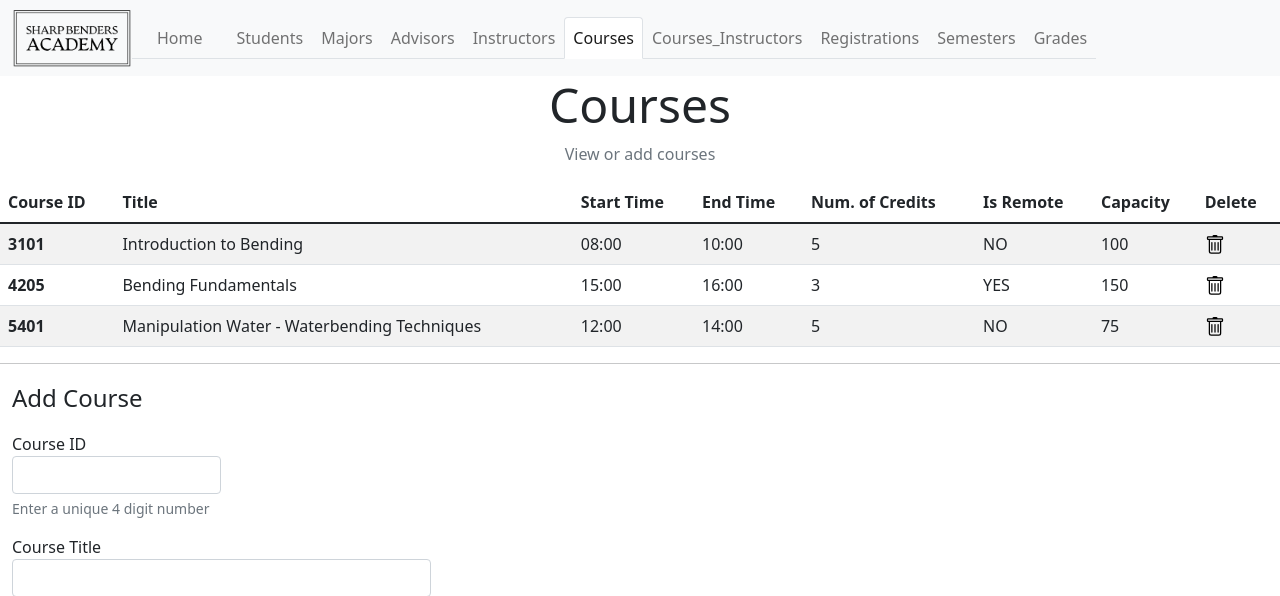
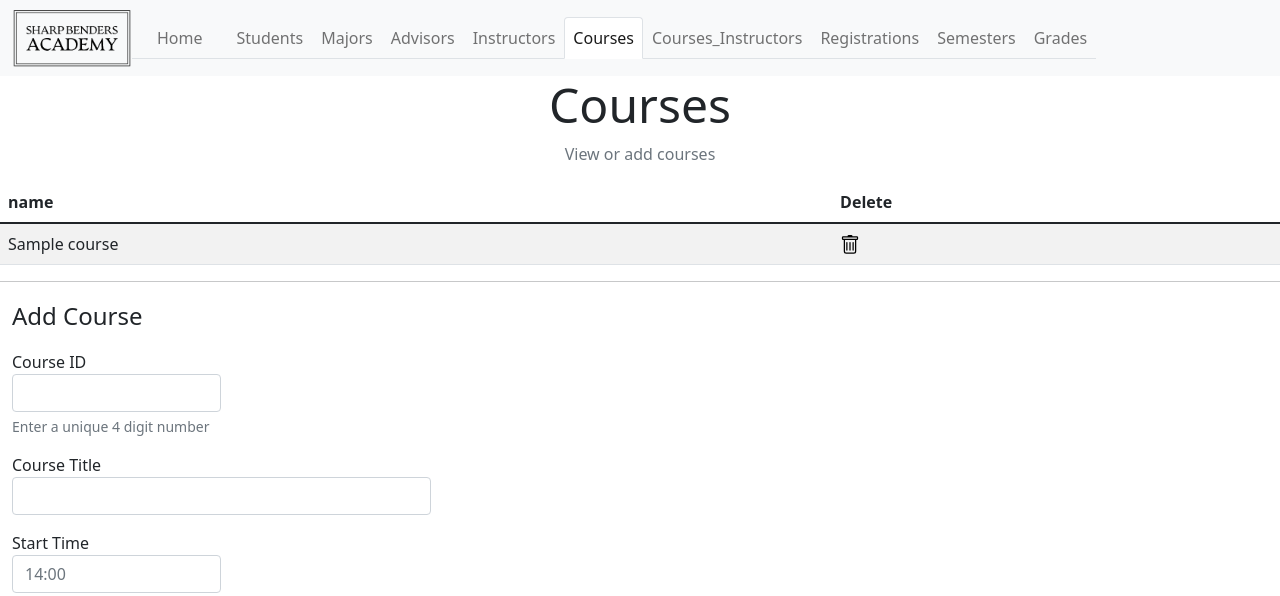
Before and after one commit to Sharp-Benders-Academy/Sharp-Benders-Academy, a Flask app: template templates/courses.j2 in a window 1280 px wide. Shown: the top 596 px of the page. Run offline with Flask 2, Linux system fonts and the light colour scheme; the template is opened without the code that fills it: most values are stand-ins (such as "Sample title", 1, 10 or a date in 2020); some libraries are stand-ins or nearby versions.

Commit message:
SELECT Courses to populate table

```diff
--- a/templates/courses.j2
+++ b/templates/courses.j2
@@ -24,53 +24,38 @@
     <p class="text-muted">View or add courses</p>
 </div>
 
+
 <table class="table table-striped table-hover">
     <thead>
         <tr>
-            <th scope="col">Course ID</th>
-            <th scope="col">Title</th>
-            <th scope="col">Start Time</th>
-            <th scope="col">End Time</th>
-            <th scope="col">Num. of Credits</th>
-            <th scope="col">Is Remote</th>
-            <th scope="col">Capacity</th>
+            {% for key in courses[0].keys() %}
+
+            <th scope="col"> {{ key }} </th>
+
+            {% endfor %}
             <th scope="col">Delete</th>
         </tr>
     </thead>
     <tbody>
+        {% for course in courses %}
         <tr>
-            <th scope="row">3101</th>
-            <td>Introduction to Bending</td>
-            <td>08:00</td>
-            <td>10:00</td>
-            <td>5</td>
-            <td>NO</td>
-            <td>100</td>
-            <td><img onclick="onDelete()" src="images/trash.svg" alt="Edit" width="20" height="20"></td>
+            {% for key in course.keys() %}
+
+            <td>{{course[key]}}
+                {% endfor %}
+            <td><a href="">
+                    <img src="{{ url_for('static', filename='images/trash.svg')}}" alt="Delete" width="20" height="20">
+                </a></td>
         </tr>
-        <tr>
-            <th scope="row">4205</th>
-            <td>Bending Fundamentals</td>
-            <td>15:00</td>
-            <td>16:00</td>
-            <td>3</td>
-            <td>YES</td>
-            <td>150</td>
-            <td><img onclick="onDelete()" src="images/trash.svg" alt="Edit" width="20" height="20"></td>
-        </tr>
-        <tr>
-            <th scope="row">5401</th>
-            <td>Manipulation Water - Waterbending Techniques</td>
-            <td>12:00</td>
-            <td>14:00</td>
-            <td>5</td>
-            <td>NO</td>
-            <td>75</td>
-            <td><img onclick="onDelete()" src="images/trash.svg" alt="Edit" width="20" height="20"></td>
-        </tr>
-
+        {% endfor %}
     </tbody>
 </table>
+
+
+
+
+
+
 
 <hr>
 
```
